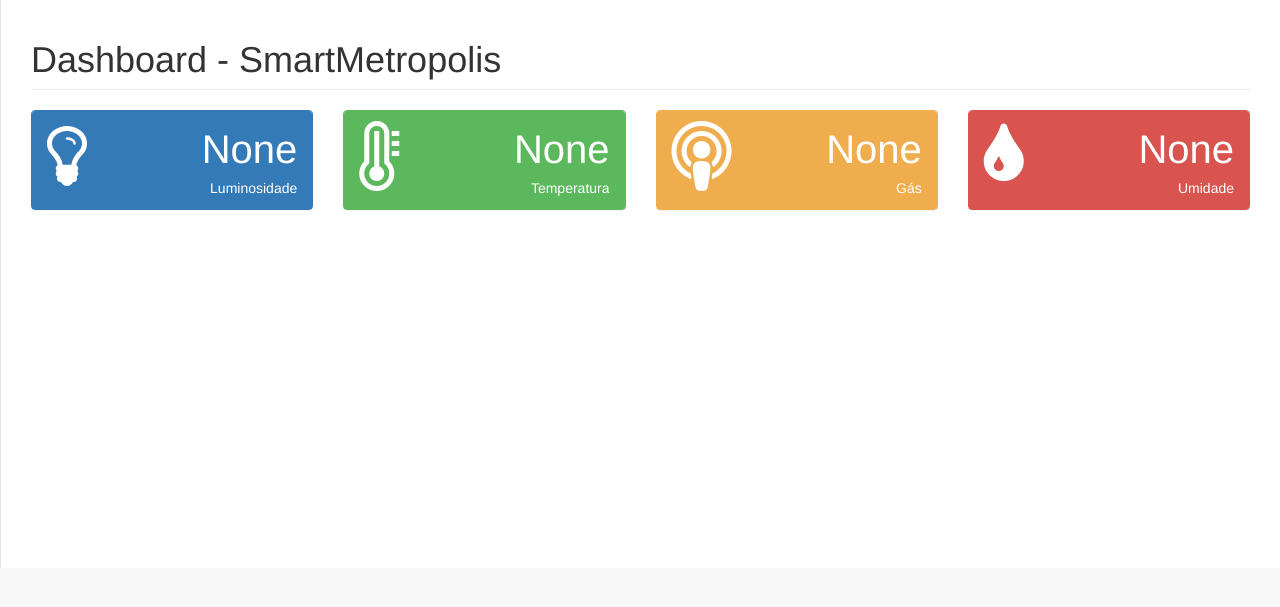
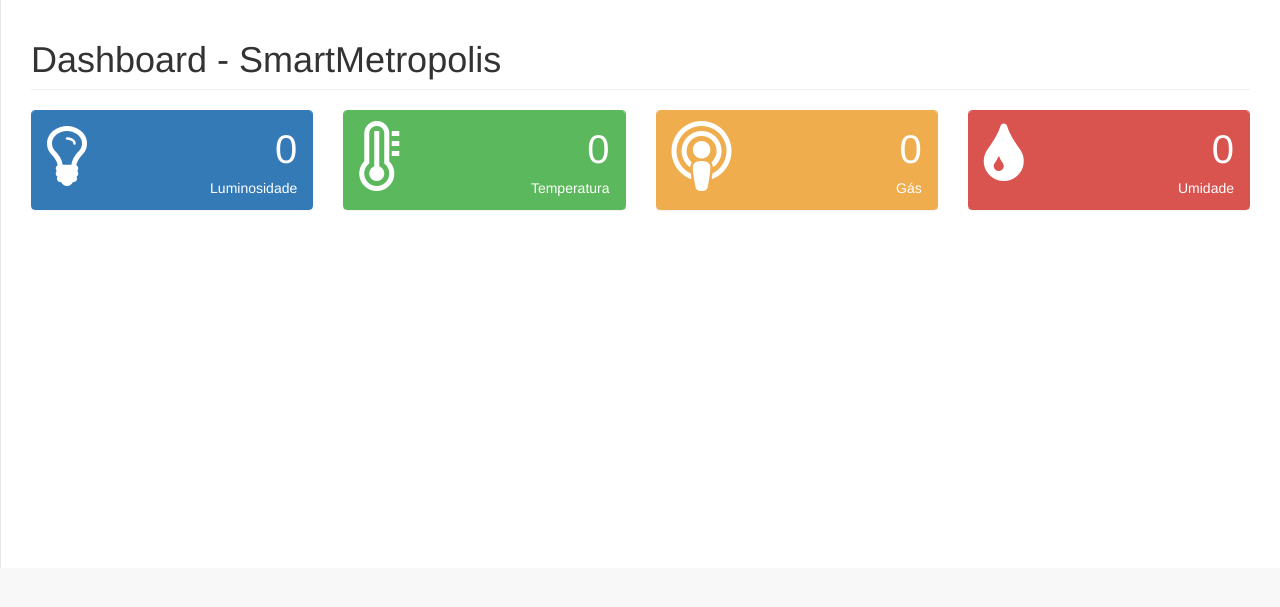
Before and after one commit to I-am-Gabi/sensor-dashboard, a Flask app: page / in a window 1280 px wide. Shown: the top 607 px of the page. Run offline with Flask 2, Linux system fonts and the light colour scheme; some libraries are stand-ins or nearby versions.

Commit message:
fix gitignore extesion and reload data sensor

```diff
--- a/app.py
+++ b/app.py
@@ -1,4 +1,4 @@
-from flask import Flask, Blueprint, render_template
+from flask import Flask, Blueprint, render_template, jsonify
 from flask_restful import Api, Resource, url_for, reqparse
 
 ##
@@ -13,7 +13,7 @@ parser.add_argument('sensor2')
 parser.add_argument('sensor3')
 parser.add_argument('sensor4')
 
-field1 = field2 = field3 = field4 = None
+field1 = field2 = field3 = field4 = 0
 
 
 class Sensor(Resource):
@@ -37,8 +37,13 @@ app.register_blueprint(api_bp)
 
 
 @app.route("/")
-def hello():
-    return render_template('index.html', sensor1=field1, sensor2=field2, sensor3=field3, sensor4=field4)
+def index():
+    return render_template('index.html')
+
+
+@app.route("/sensor_data", methods=['GET'])
+def sensor_data():
+    return jsonify(sensor1=field1, sensor2=field2, sensor3=field3, sensor4=field4)
 
 
 if __name__ == "__main__":
--- a/data.py
+++ b/data.py
@@ -1,9 +1,9 @@
 import time, requests
 from random import randint
 
-
+# http://smartmetropolis-dashboard.herokuapp.com/update
 def run():
-    r = requests.post("http://smartmetropolis-dashboard.herokuapp.com/update",
+    r = requests.post("http://localhost:5000/update",
                       data={'sensor1': randint(1, 100), 'sensor2': randint(1, 100), 'sensor3': randint(1, 100),
                             'sensor4': randint(1, 100)})
     print(r.status_code, r.reason)
--- a/templates/_base.html
+++ b/templates/_base.html
@@ -31,11 +31,25 @@
             <script src="https://oss.maxcdn.com/libs/html5shiv/3.7.0/html5shiv.js"></script>
             <script src="https://oss.maxcdn.com/libs/respond.js/1.4.2/respond.min.js"></script>
         <![endif]-->
-
-        <script type="text/javascript">
-            window.setTimeout(function(){
-                document.location.reload(true);
-            }, 5000);
+        <script src="http://ajax.googleapis.com/ajax/libs/jquery/1.9.1/jquery.min.js"></script>
+        <script>
+            var interval = 500;   // number of mili seconds between each call
+            var refresh = function() {
+                $.ajax({
+                    url: "{{ url_for('sensor_data') }}",
+                    cache: false,
+                    success: function(data) {
+                        $("#sensor1").html(data.sensor1);
+                        $("#sensor2").html(data.sensor2);
+                        $("#sensor3").html(data.sensor3);
+                        $("#sensor4").html(data.sensor4);
+                        setTimeout(function() {
+                            refresh();
+                        }, interval);
+                    }
+                });
+            };
+            refresh();
         </script>
     {% endblock %}
 </head>
--- a/templates/index.html
+++ b/templates/index.html
@@ -22,7 +22,7 @@
                                 <i class="fa fa-lightbulb-o fa-5x"></i>
                             </div>
                             <div class="col-xs-9 text-right">
-                                <div class="huge">{{ sensor1 }}</div>
+                                <div id="sensor1" class="huge"></div>
                                 <div>Luminosidade</div>
                             </div>
                         </div>
@@ -44,7 +44,7 @@
                                 <i class="fa fa-thermometer-full fa-5x"></i>
                             </div>
                             <div class="col-xs-9 text-right">
-                                <div class="huge">{{ sensor2 }}</div>
+                                <div class="huge" id="sensor2"></div>
                                 <div>Temperatura</div>
                             </div>
                         </div>
@@ -66,7 +66,7 @@
                                 <i class="fa fa-podcast fa-5x"></i>
                             </div>
                             <div class="col-xs-9 text-right">
-                                <div class="huge">{{ sensor3 }}</div>
+                                <div class="huge" id="sensor3"></div>
                                 <div>Gás</div>
                             </div>
                         </div>
@@ -88,7 +88,7 @@
                                 <i class="fa fa-tint fa-5x"></i>
                             </div>
                             <div class="col-xs-9 text-right">
-                                <div class="huge">{{ sensor4 }}</div>
+                                <div class="huge" id="sensor4"></div>
                                 <div>Umidade</div>
                             </div>
                         </div>
```
Also changed, not shown: 3 other files.
